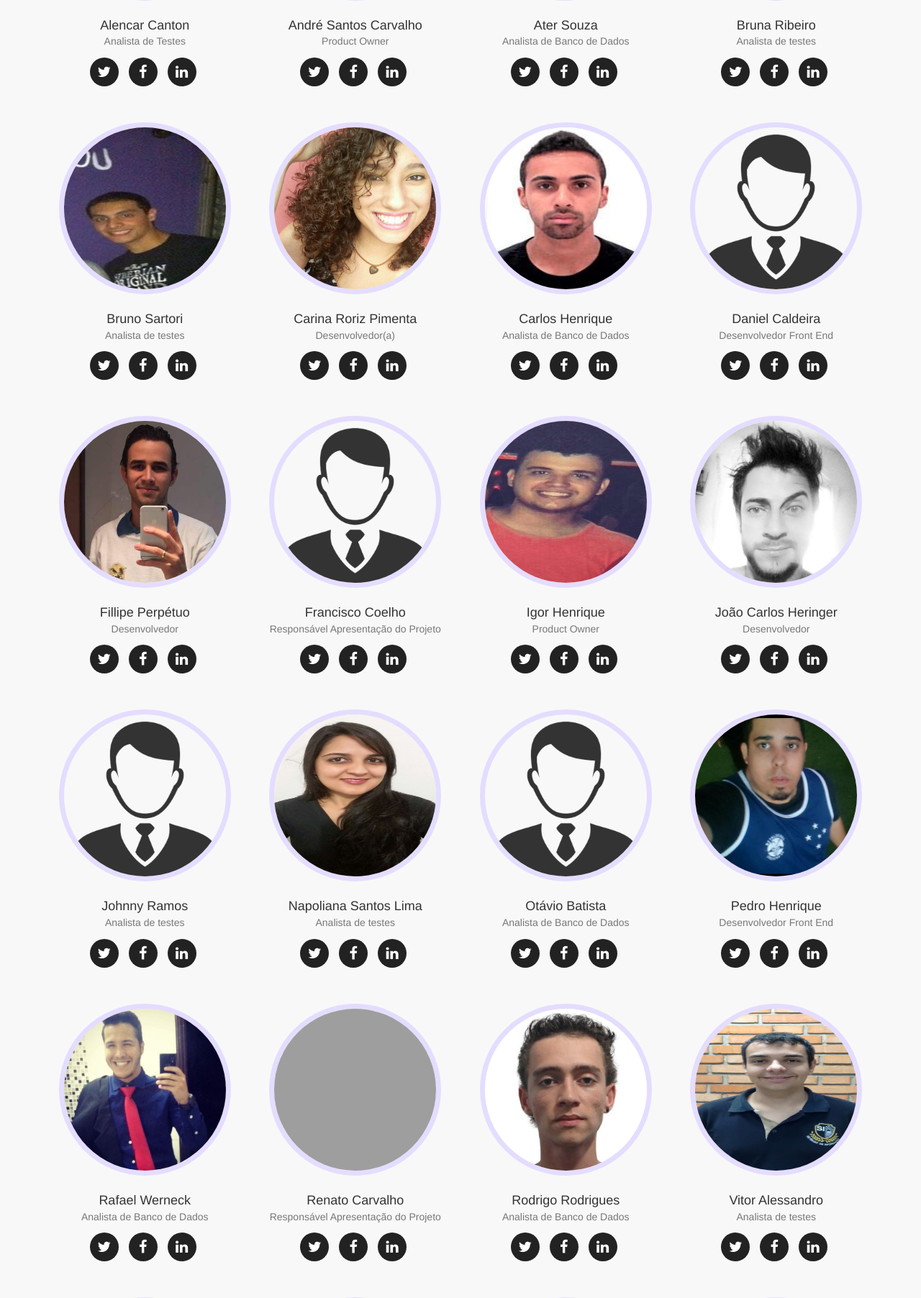
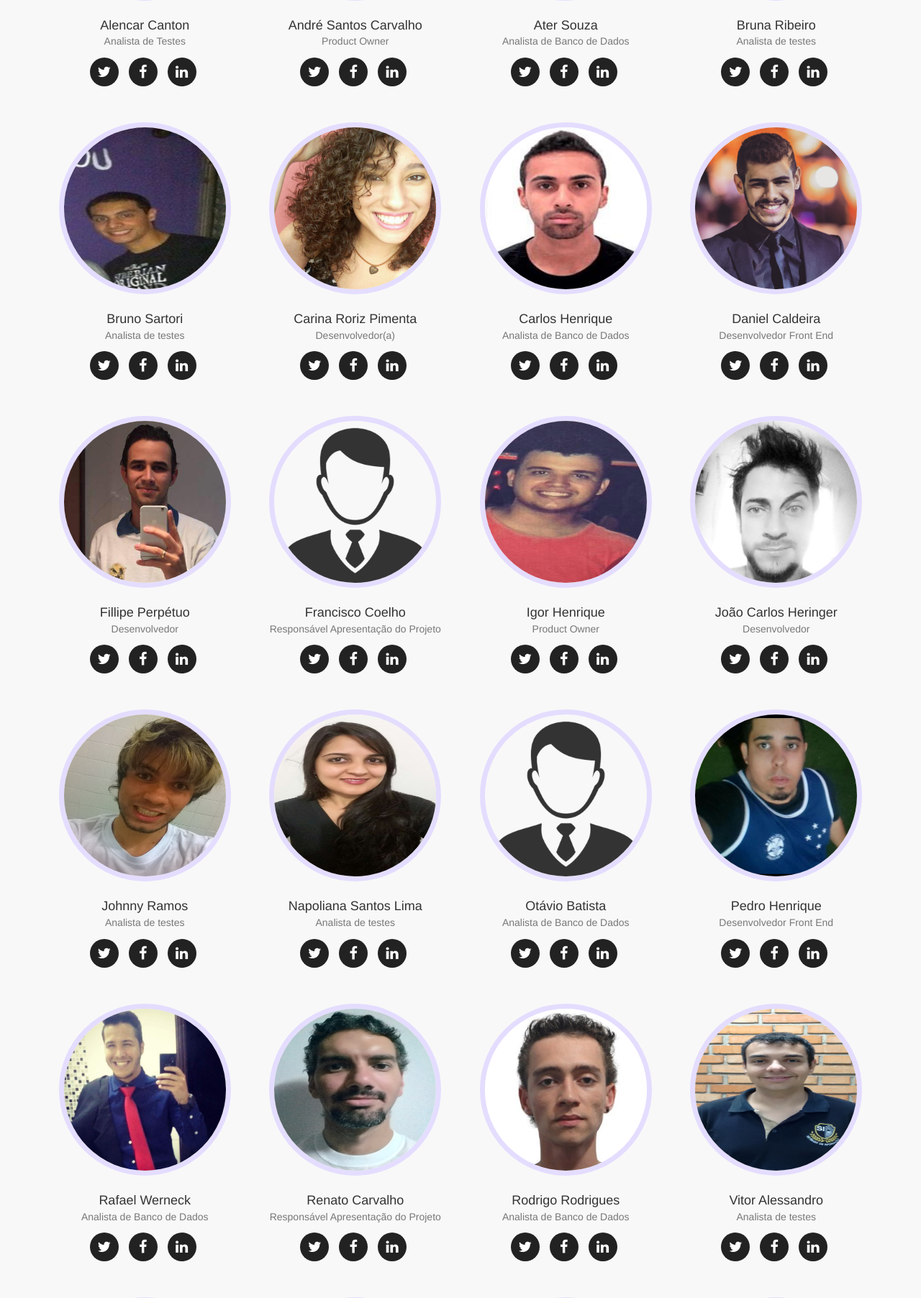
Before and after one commit to tarley/envelheser, a PHP site: page /fundadores.php in a window 1280 px wide. Shown: the part 477-2281 px from the top of the page at 72% size. Run offline with PHP 8.4, Linux system fonts and the light colour scheme; grey boxes are pictures that could not be loaded.

Commit message:
Fundadores

```diff
--- a/fundadores.php
+++ b/fundadores.php
@@ -146,7 +146,7 @@
                 </div>
                 <div class="col-sm-3">
                     <div class="team-member">
-                        <img src="images/img_fundador/pessoa.png" class="img-circle img-fundadores" alt="">
+                        <img src="images/img_fundador/daniel_caldeira.jpg" class="img-circle img-fundadores" alt="">
                         <h4>Daniel Caldeira</h4>
                         <p class="text-muted">Desenvolvedor Front End</p>
                         <ul class="list-inline social-buttons">
@@ -221,7 +221,7 @@
                 </div>
                 <div class="col-sm-3">
                     <div class="team-member">
-                        <img src="images/img_fundador/pessoa.png" class="img-circle img-fundadores" alt="">
+                        <img src="images/img_fundador/johnny_junio.jpg" class="img-circle img-fundadores" alt="">
                         <h4>Johnny Ramos</h4>
                         <p class="text-muted">Analista de testes</p>
                         <ul class="list-inline social-buttons">
@@ -296,7 +296,7 @@
                     </div>
                     <div class="col-sm-3">
                     	<div class="team-member">
-                        	<img src="images/img_fundador/renato.png" class="img-circle img-fundadores" alt="">
+                        	<img src="images/img_fundador/renato.jpg" class="img-circle img-fundadores" alt="">
                         	<h4>Renato Carvalho</h4>
                         	<p class="text-muted">Responsável Apresentação do Projeto</p>
                         	<ul class="list-inline social-buttons">
```
Also changed, not shown: images/img_fundador/daniel_caldeira.jpg (renamed from images/img_fundador/daniel.jpg), images/img_fundador/johnny_junio.jpg (renamed from images/img_fundador/johnny.jpg).
